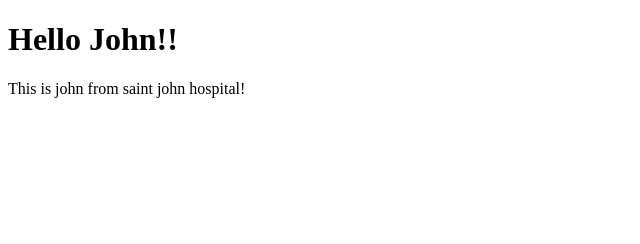
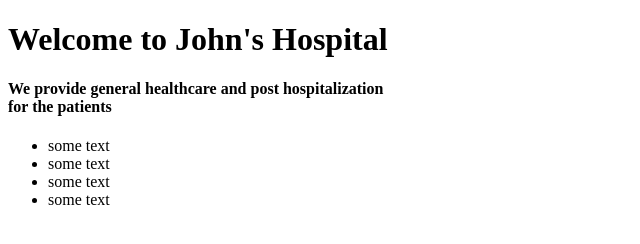
Before and after one commit to littlenas/lavinda, a website: page index.html in a window 1280 px wide. Shown: the whole page, without its empty margins (0-640 px from the left). Drawn offline with Linux system fonts and the light colour scheme.

Commit message:
fix (copywriting): edit title and list all the features that we provided

```diff
--- a/index.html
+++ b/index.html
@@ -6,7 +6,16 @@
     <title>Pull Request Training</title>
   </head>
   <body>
-    <h1>Hello John!!</h1>
-    <p>This is john from saint john hospital!</p>
+    <h1>Welcome to John's Hospital</h1>
+    <h4>
+      We provide general healthcare and post hospitalization<br />
+      for the patients
+    </h4>
+    <ul>
+      <li>some text</li>
+      <li>some text</li>
+      <li>some text</li>
+      <li>some text</li>
+    </ul>
   </body>
 </html>
```
